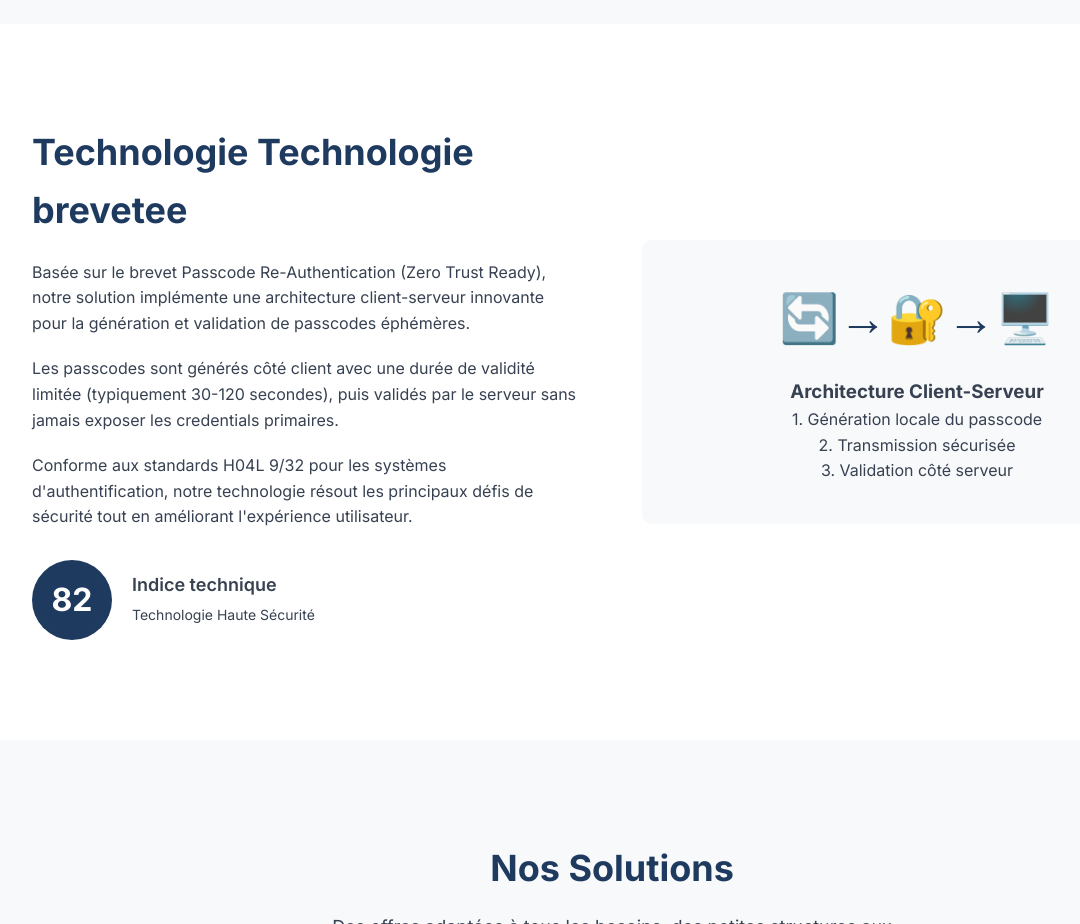
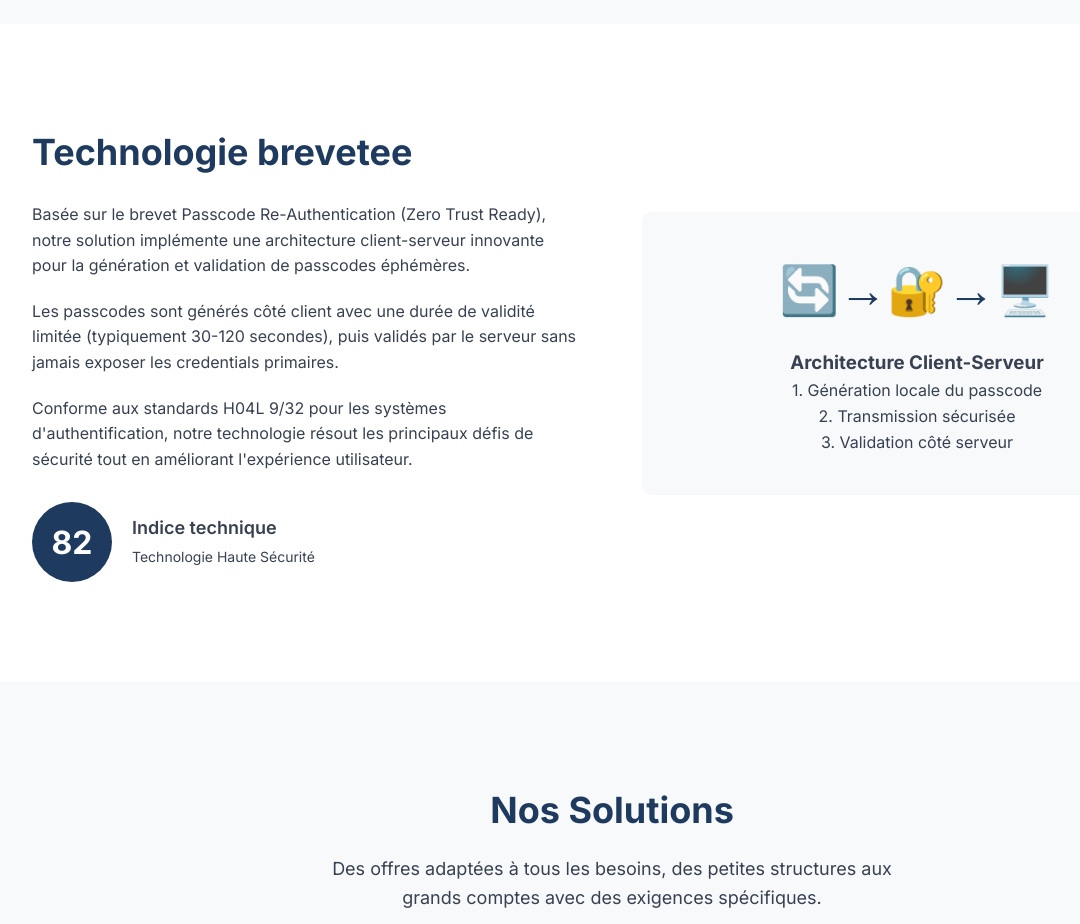
Before and after one commit to zyqtron/passcodeshield-site, a plain HTML site: page index.html in a window 1280 px wide. Shown: the part 1660-2584 px from the top of the page, without its empty margins (28-1108 px from the left). Drawn offline with Linux system fonts and the light colour scheme.

Commit message:
fix: corrige double mot Technologie

```diff
--- a/index.html
+++ b/index.html
@@ -553,7 +553,7 @@
         <div class="container">
             <div class="thkl-content">
                 <div class="thkl-text">
-                    <h2>Technologie Technologie brevetee</h2>
+                    <h2>Technologie brevetee</h2>
                     <p>Basée sur le brevet Passcode Re-Authentication (Zero Trust Ready), notre solution implémente une architecture client-serveur innovante pour la génération et validation de passcodes éphémères.</p>
 
                     <p>Les passcodes sont générés côté client avec une durée de validité limitée (typiquement 30-120 secondes), puis validés par le serveur sans jamais exposer les credentials primaires.</p>
```
